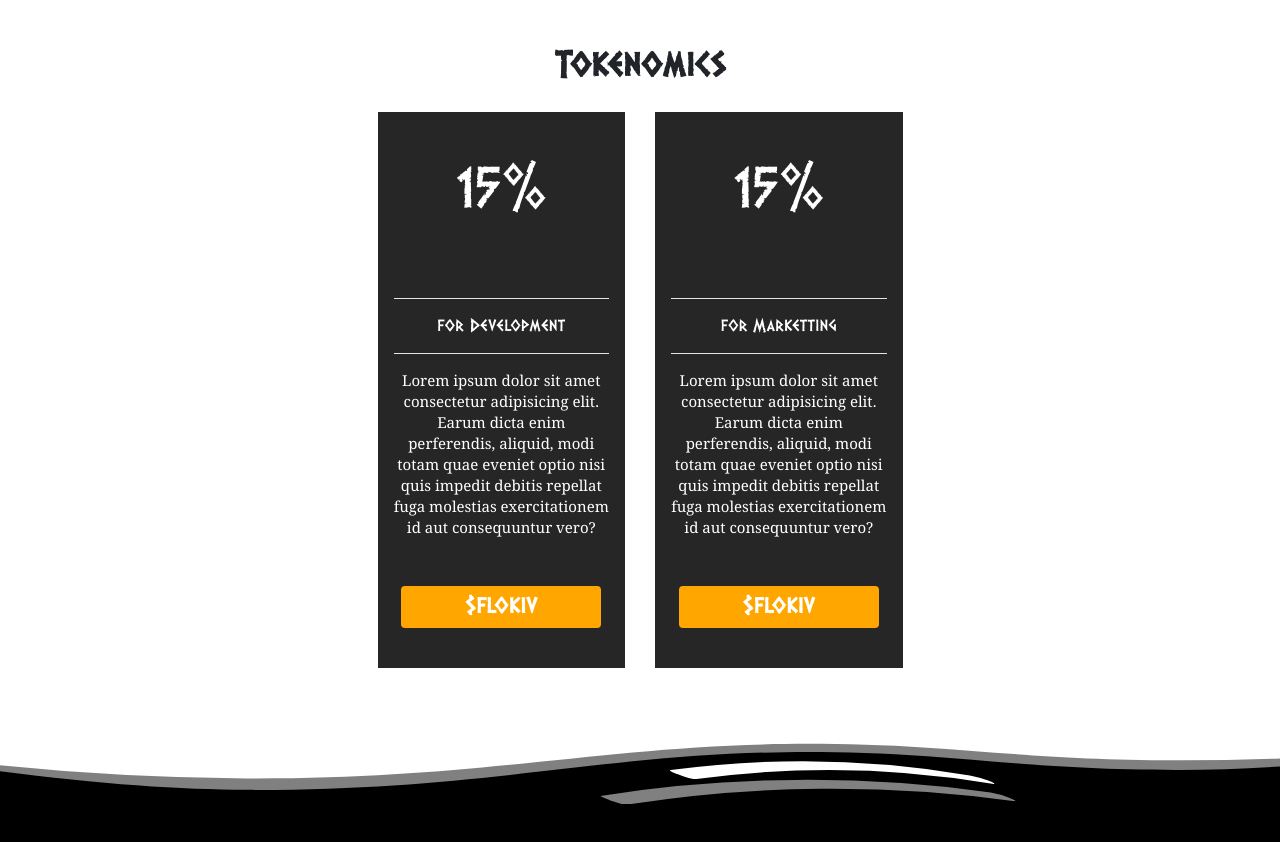
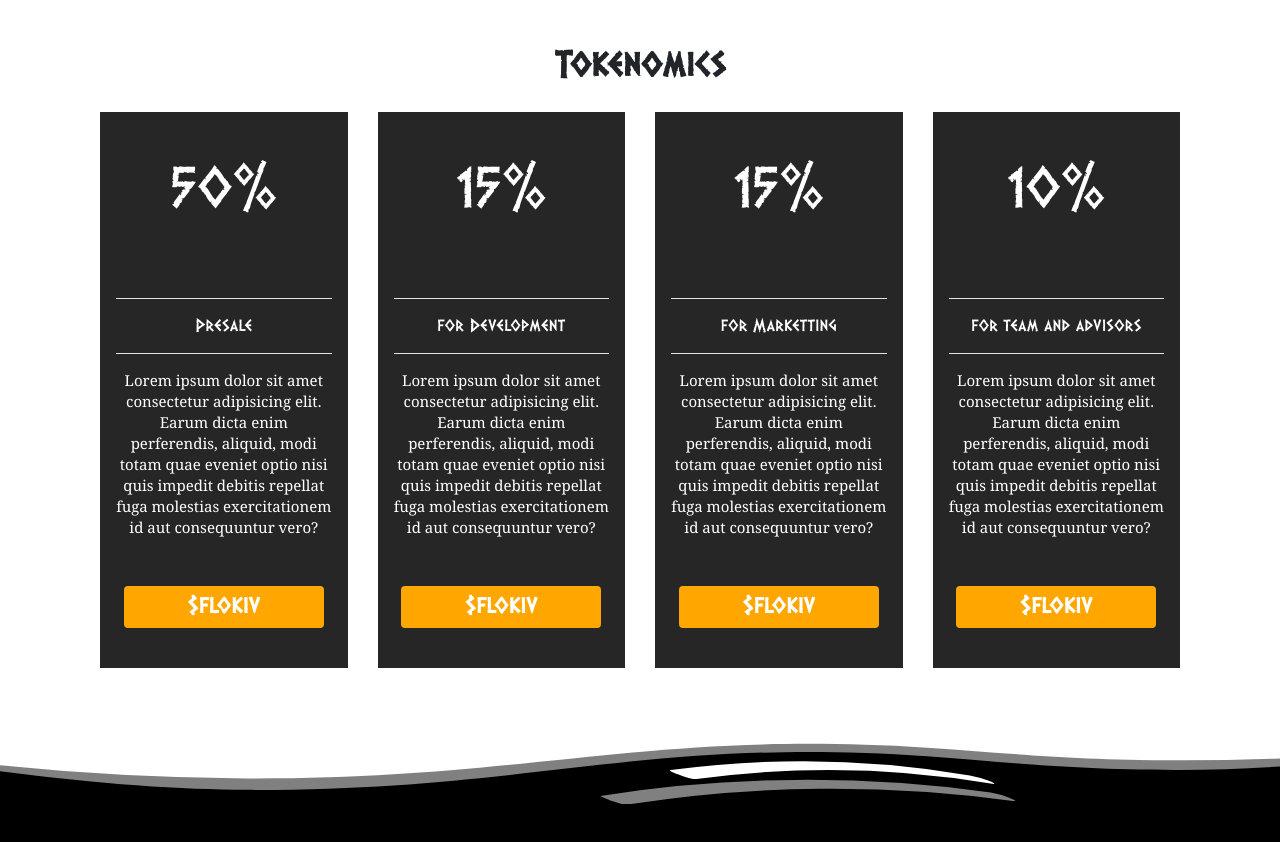
Before and after one commit to mritunjayagarwal/Flokiverse, a plain HTML site: page index.html in a window 1280 px wide. Shown: the part 1320-2162 px from the top of the page. Drawn offline with Linux system fonts and the light colour scheme.

```diff
--- a/index.html
+++ b/index.html
@@ -339,7 +339,7 @@ Start About Section
       <div class="container">
         <div class="row">
           <div class="col-md-3 col-sm-6 col-xs-12">
-            <div class="fade single-price pt-5">
+            <div class="single-price pt-5">
               <div>
                 <h4>50%</h4>
               </div>
@@ -387,7 +387,7 @@ Start About Section
             </div>
           </div>
           <div class="col-md-3 col-sm-6 col-xs-12">
-            <div class="fade single-price pt-5">
+            <div class="single-price pt-5">
               <div>
                 <h4>10%</h4>
               </div>
```
